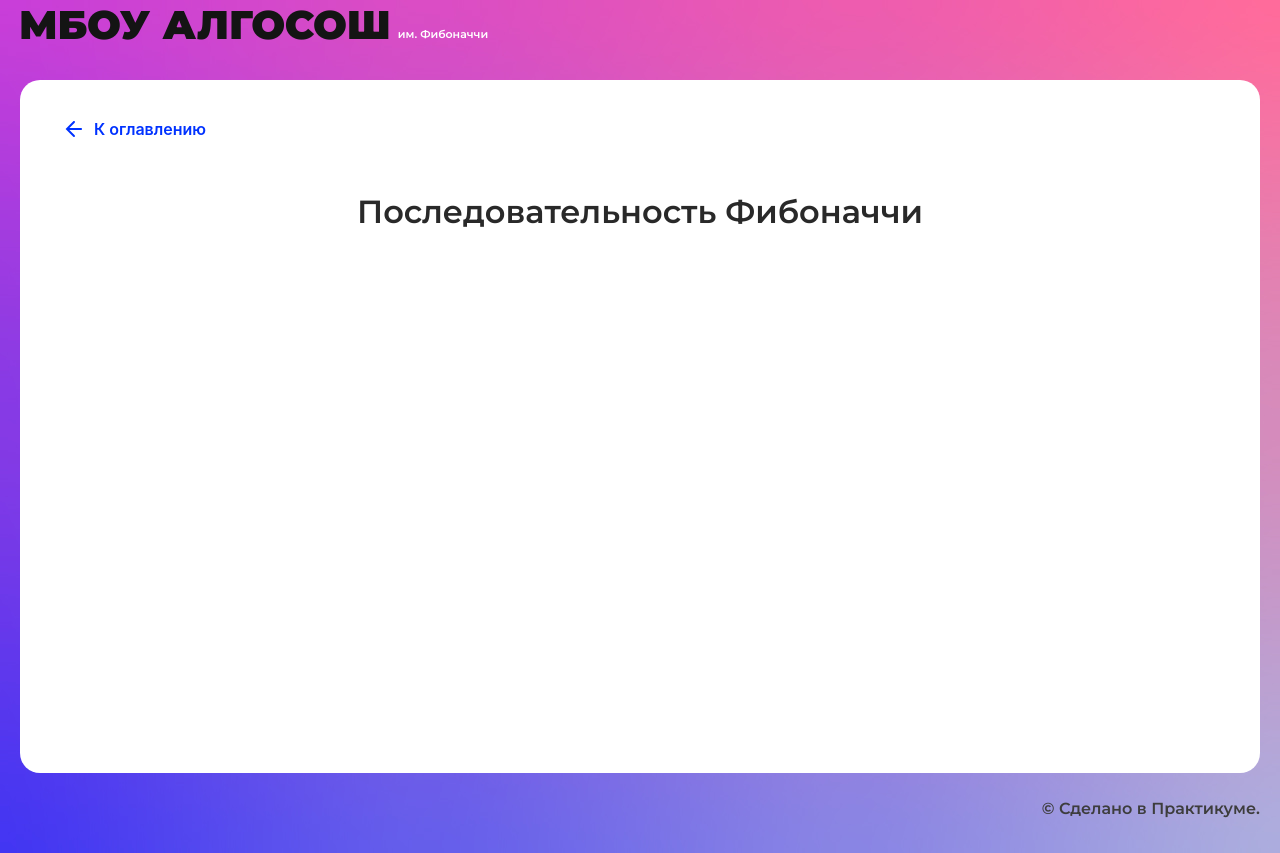
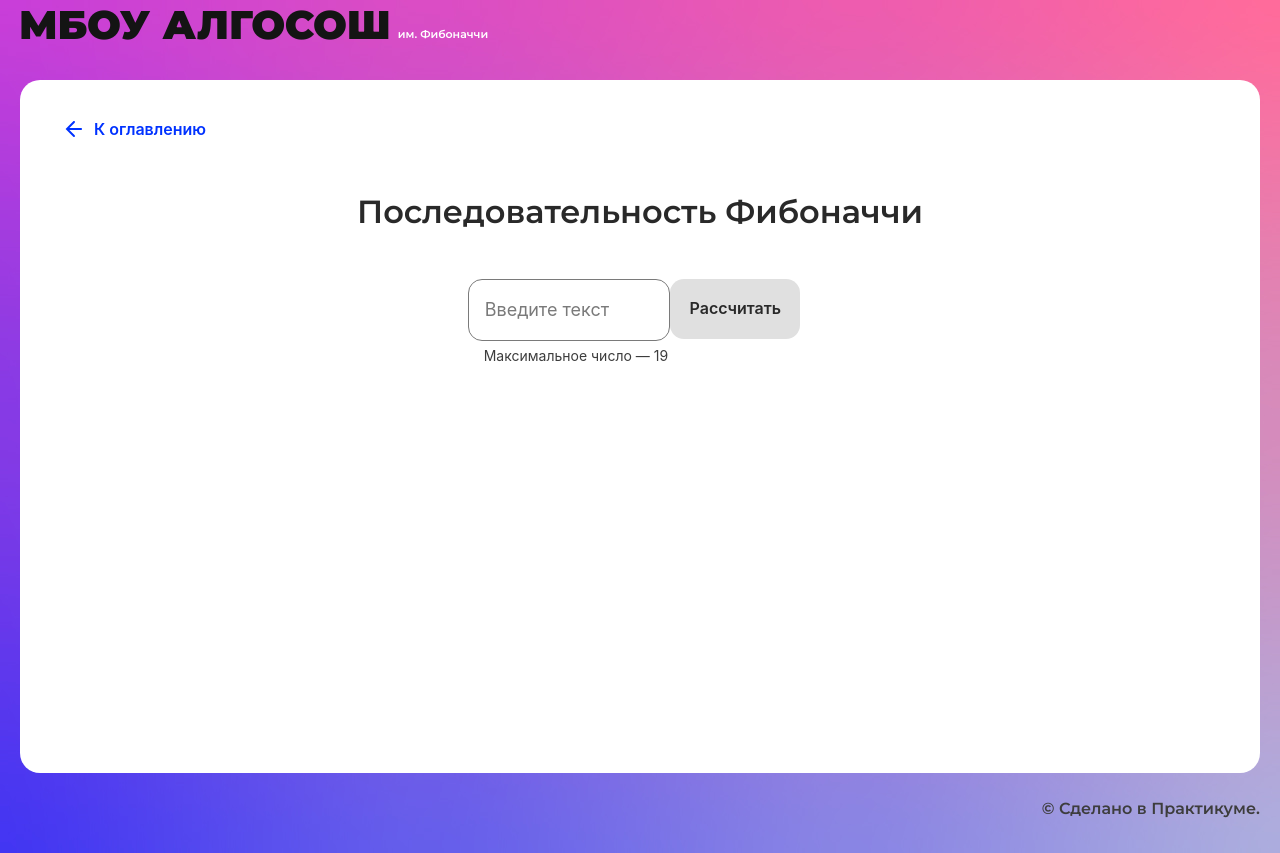
Before and after one commit to Artrudjob/Algososh, a React (Create React App) app: page /fibonacci in a window 1280 px wide. Built offline with nearby package versions, Linux system fonts and the light colour scheme.

Commit message:
feat: add fibonacci

```diff
--- a/src/components/fibonacci-page/fibonacci-page.tsx
+++ b/src/components/fibonacci-page/fibonacci-page.tsx
@@ -1,10 +1,86 @@
 import React from "react";
-import { SolutionLayout } from "../ui/solution-layout/solution-layout";
+import {SolutionLayout} from "../ui/solution-layout/solution-layout";
+import styles from "./fibonacci.module.css";
+import {Input} from "../ui/input/input";
+import {Button} from "../ui/button/button";
+import {Circle} from "../ui/circle/circle";
+import {ElementStates} from "../../types/element-states";
+import {v4} from "uuid";
 
 export const FibonacciPage: React.FC = () => {
-  return (
-    <SolutionLayout title="Последовательность Фибоначчи">
 
-    </SolutionLayout>
-  );
+    const [isValue, setValue] = React.useState<string>("");
+    const [loader, setLoader] = React.useState<boolean>(false);
+    const [disabled, setDisabled] = React.useState<boolean>(true);
+    const [isVisible, setVisible] = React.useState<boolean>(true);
+
+    const [elements, setElements] = React.useState<JSX.Element[]>([]);
+
+    function timeout(ms: number) {
+        return new Promise(resolve => setTimeout(resolve, ms));
+    }
+
+    function fib(n: number): number[] {
+        let arr: number[] = [0, 1];
+        for (let i = 2; i < n + 1; i++){
+            arr.push(arr[i - 2] + arr[i -1])
+        }
+
+        return arr
+    }
+
+    function handleChange(event: React.ChangeEvent<HTMLInputElement>): void {
+        setValue(event.target.value);
+        if (event.target.value.length > event.target.maxLength) {
+            event.target.value = event.target.value.slice(0, event.target.maxLength);
+        }
+        if (event.target.value.length === 0) {
+            setDisabled(true);
+            setVisible(true);
+        } else {
+            setDisabled(false);
+        }
+    }
+
+    async function handleBtnClick() {
+        setLoader(true);
+        setVisible(false);
+        const valueNumb = Number(isValue);
+        const arr = fib(valueNumb);
+
+        let newArr: number[] = [];
+        let i = 0;
+        while (i <= arr.length - 1) {
+            newArr.push(arr[i]);
+            await timeout(1000);
+            let circleElement = newArr.map((item, index) => {
+                return (
+                    <div key={v4()}>
+                        <Circle letter={String(item)} state={ElementStates.Default}/>
+                        <span className={styles.fibonacci__number}>{index}</span>
+                    </div>
+                )
+            })
+            setElements(circleElement);
+            i++;
+        }
+        setLoader(false);
+    }
+
+
+    return (
+        <SolutionLayout title="Последовательность Фибоначчи">
+          <div className={styles.fibonacci__box}>
+            <div className={styles.fibonacci__inputBox}>
+              <Input isLimitText={true} maxLength={2} min={0} max={19} value={isValue} onChange={handleChange} type={"number"}/>
+            </div>
+            <Button text={"Рассчитать"} type={"button"} isLoader={loader} disabled={disabled} onClick={handleBtnClick} extraClass={"mr-6"}/>
+          </div>
+          {!isVisible &&
+              <div className={styles.fibonacci__flex}>
+                  {elements}
+              </div>
+          }
+        </SolutionLayout>
+    );
 };
--- /dev/null
+++ b/src/components/fibonacci-page/fibonacci.module.css
@@ -0,0 +1,25 @@
+.fibonacci__box {
+    width: 29.5%;
+    margin: 48px auto 0 auto;
+    display: flex;
+    justify-content: space-between;
+}
+
+.fibonacci__inputBox {
+    width: 377px;
+}
+
+.fibonacci__flex {
+    width: 1000px;
+    margin: 80px auto 0 auto;
+    display: flex;
+    flex-wrap: wrap;
+    justify-content: center;
+    gap: 48px 16px;
+}
+
+.fibonacci__number {
+    font-weight: 400;
+    font-size: 18px;
+    line-height: 22px;
+}
```
